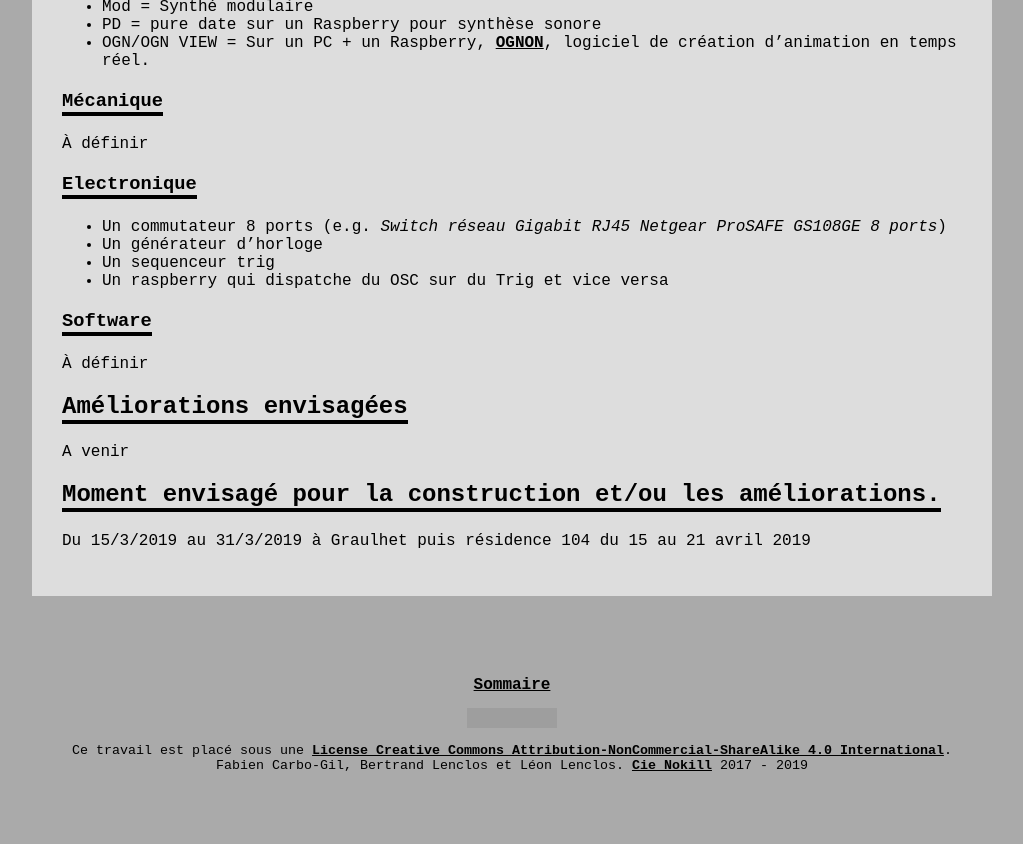
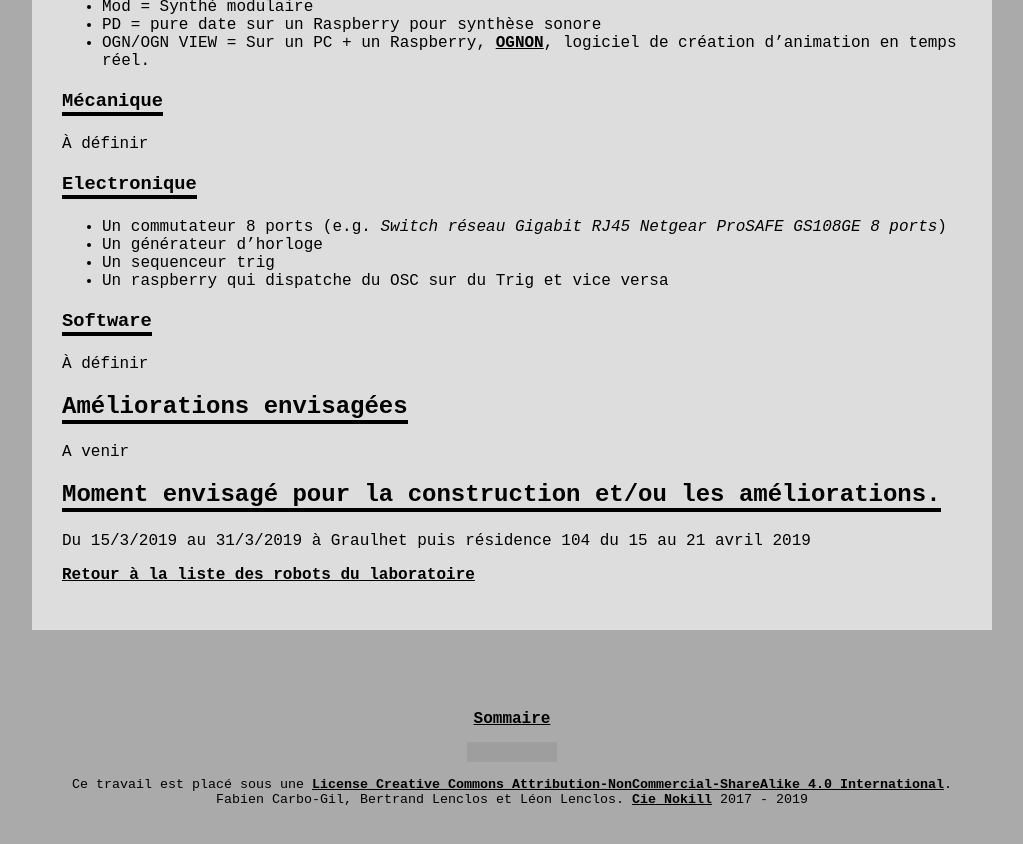
Before and after one commit to LeonLenclos/turing-test, a Jekyll site: the page built from contenu/robots/core.md, in a window 1280 px wide and 900 px high, scrolled down 1469 px. Shown: the top 844 px of the window, without its empty margins (128-1151 px from the left). Built offline with Jekyll 4.4.1, drawn with Linux system fonts in a browser that asks for light colours; nearby versions of some CDN libraries; our own code applies the rules of GitHub Pages for plain Markdown files; a script that is not in the unit is left out; the repository's description, which GitHub fills in, is left out; grey boxes are pictures that could not be loaded.

Commit message:
Update core.md

```diff
--- a/contenu/robots/core.md
+++ b/contenu/robots/core.md
@@ -53,3 +53,5 @@ A venir
 ## Moment envisagé pour la construction et/ou les améliorations.
 
 Du 15/3/2019 au 31/3/2019 à Graulhet puis résidence 104 du 15 au 21 avril 2019
+
+[Retour à la liste des robots du laboratoire](.)
```
